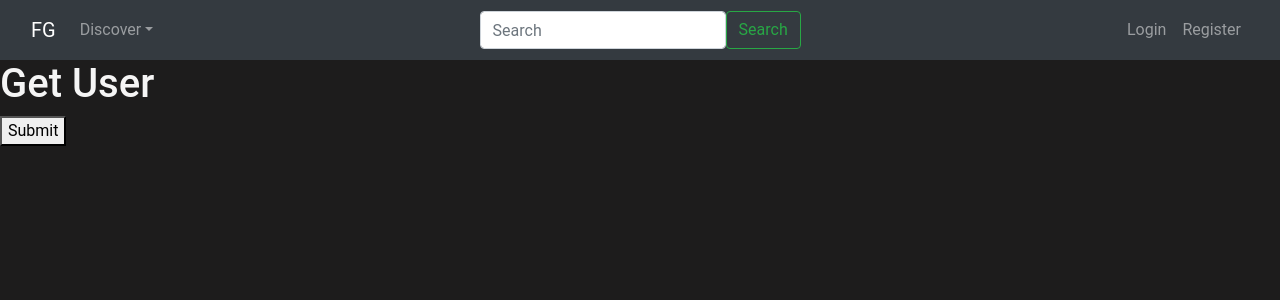
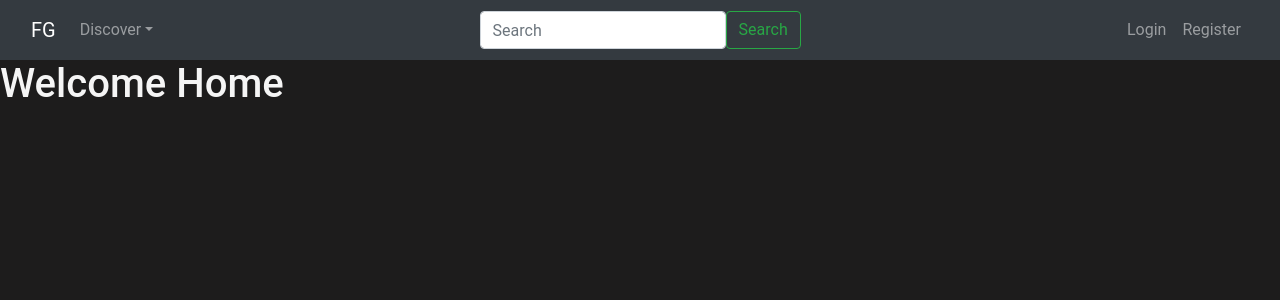
Before and after one commit to TreyPhillip/freebiegeebies, a React (Create React App) app in the folder client/: page / in a window 1280 px wide. Shown: the top 300 px of the page. Built offline with nearby package versions, Linux system fonts and the light colour scheme; no server answers.

Commit message:
update home page

```diff
--- a/client/src/components/Home/Home.js
+++ b/client/src/components/Home/Home.js
@@ -1,24 +1,10 @@
-import axios from 'axios';
-import React, { useState } from "react";
-
+import './Home.css'
 
 export default function Home() {
-    const [data, setData] = useState(null);
-    const getUser = () => {
-        axios({
-            method: "GET",
-            withCredentials: true,
-            url: "http://localhost:8080/user",
-        }).then((res) => {
-            setData(res.data);
-            //console.log("userdata: " + res);
-        });
-    }
+
     return(
-        <main>
-            <h1>Get User</h1>
-            <button onClick={getUser}>Submit</button>
-            {data ? <h1>Welcome Back {data.user_name}</h1> : null}
-        </main>
+        <div>
+            <h1>Welcome Home</h1>
+        </div>
     );
 };
```
